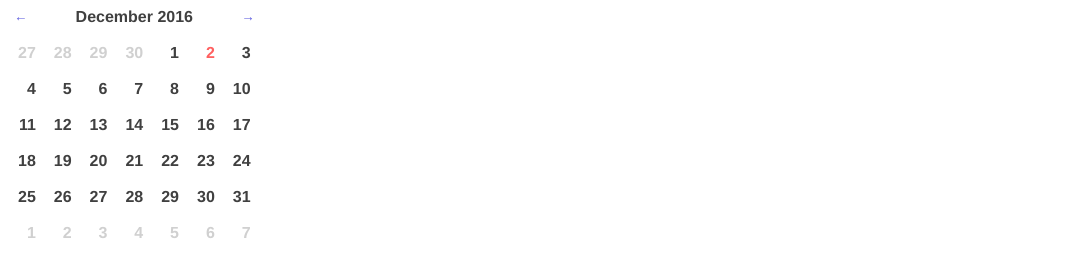
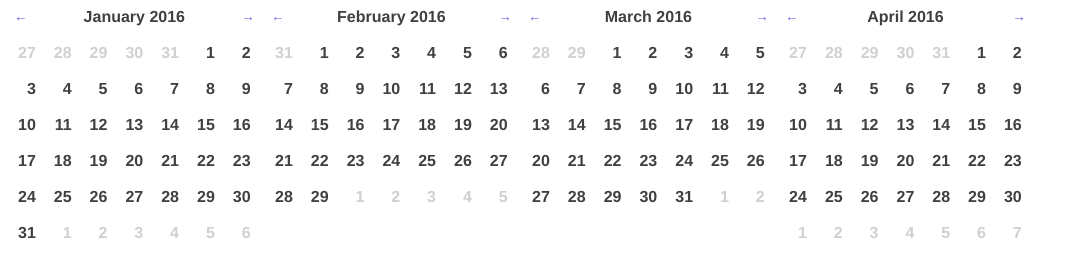
Before and after one commit to bblack/gencal, a plain HTML site: page index.html in a window 1280 px wide. Shown: the whole page, without its empty margins (0-1069 px from the left). Drawn offline with Linux system fonts and the light colour scheme.

Commit message:
containers are already part of the page

```diff
--- a/index.html
+++ b/index.html
@@ -40,17 +40,21 @@
   </style>
 </head>
 <body>
+  <div class='gc'></div>
+  <div class='gc'></div>
+  <div class='gc'></div>
+  <div class='gc'></div>
   <script type='text/javascript' src='index.js'></script>
   <script type='text/javascript'>
-    var month = new GenCal.Month(2016, 11);
-    var table = new GenCal.Table(month);
-    var header = new GenCal.Header(month);
-
-    var container = document.createElement('div');
-    container.classList.add('gc');
-    container.appendChild(header);
-    container.appendChild(table);
-    document.body.appendChild(container);
+    var containers = Array.from(document.getElementsByClassName('gc'));
+    for (var i=0; i<containers.length; i++) {
+      var container = containers[i];
+      var month = new GenCal.Month(2016, i);
+      var table = new GenCal.Table(month);
+      var header = new GenCal.Header(month);
+      container.appendChild(header);
+      container.appendChild(table);
+    }
   </script>
 </body>
 </html>
```
